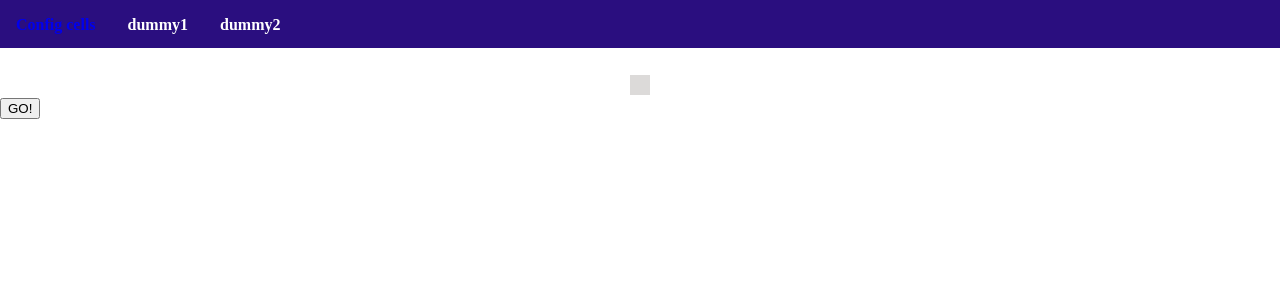
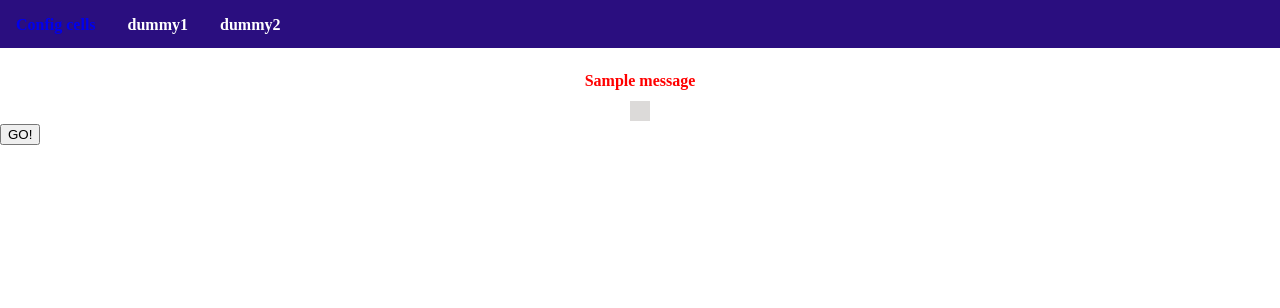
Before and after one commit to jesse-van-mourik/PythonPlayground, a Flask app: template petproject/templates/board.html in a window 1280 px wide. Shown: the top 308 px of the page. Run offline with Flask 2, Linux system fonts and the light colour scheme; the template is opened without the code that fills it: most values are stand-ins (such as "Sample title", 1, 10 or a date in 2020); one stand-in notice (Sample message) is shown.

Commit message:
Display message to user when no solution can be found.

```diff
--- a/petproject/__init__.py
+++ b/petproject/__init__.py
@@ -4,6 +4,7 @@ from flask import Flask
 
 def create_app(test_config=None):
     app = Flask(__name__, instance_relative_config=True)
+    app.config['SECRET_KEY'] = '12345'
 
     if test_config is None:
         app.config.from_pyfile('config.py', silent=True)
--- a/petproject/static/style.css
+++ b/petproject/static/style.css
@@ -1,3 +1,10 @@
 body {
     margin: 0;
 }
+
+.flashmessage-center{
+    text-align: center;
+    font-weight: bold;
+    color: red;
+    margin-bottom: 8px;
+}
--- a/petproject/templates/board.html
+++ b/petproject/templates/board.html
@@ -1,6 +1,18 @@
 {% extends 'base.html' %}
 
 {% block content %}
+
+{% with messages = get_flashed_messages() %}
+   {% if messages %}
+      {% for message in messages %}
+<div class="flashmessage-center">
+         {{ message }}
+</div>
+      {% endfor %}
+   {% endif %}
+{% endwith %}
+
+
 <form>
 <table class="center-table">
     {% for row in board %}
```
Also changed, not shown: petproject/dijkstra.py (+8 -10 lines).
